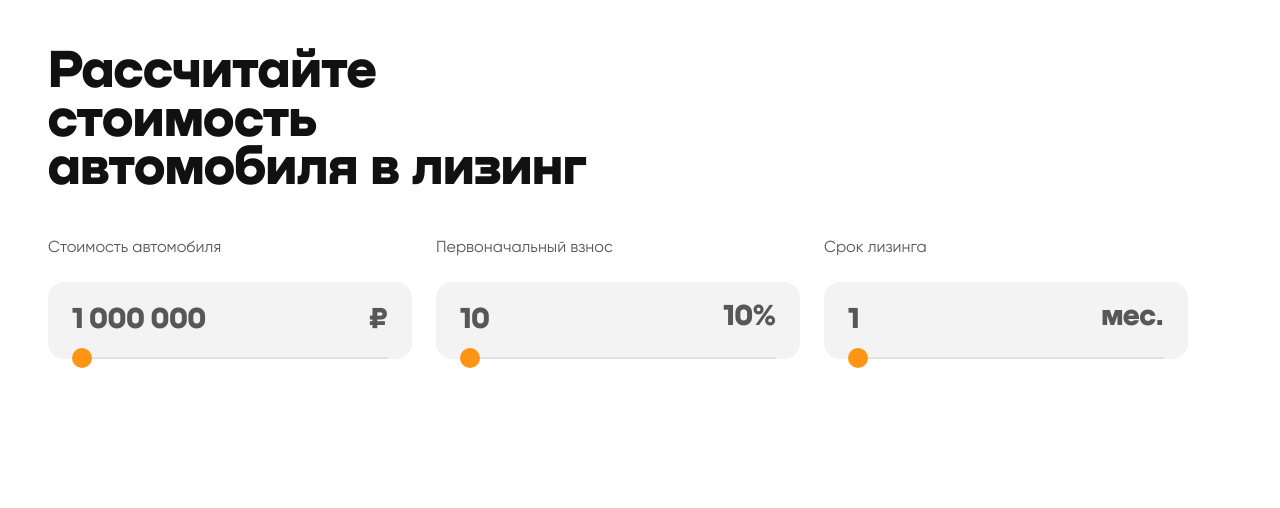
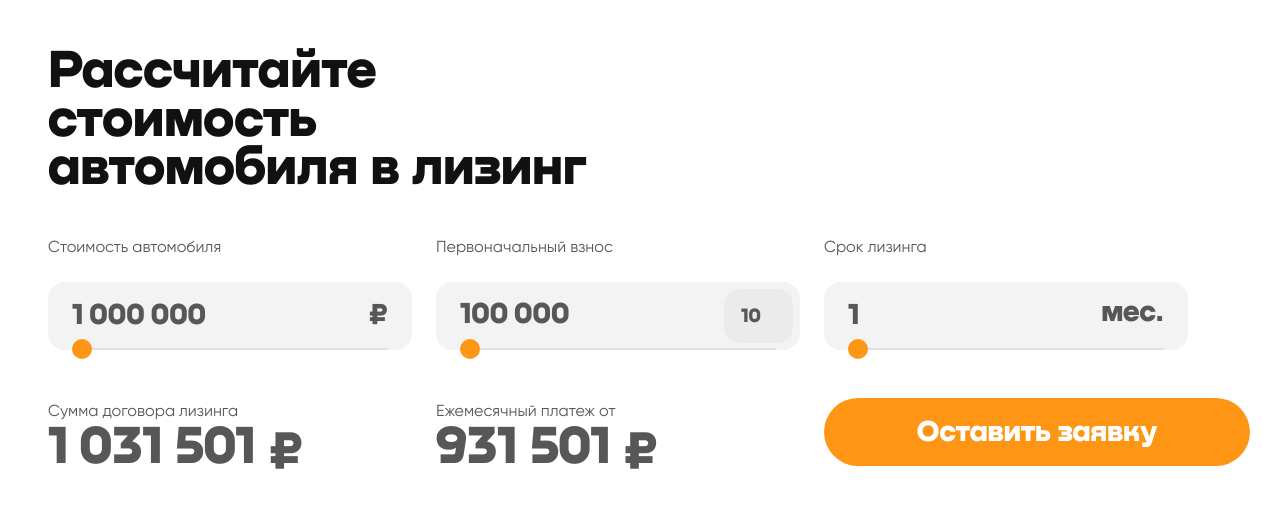
Before and after one commit to igor-yakovlev/oxem, a React (Vite) app: page / in a window 1280 px wide. Shown: the top 508 px of the page. Built offline with nearby package versions, Linux system fonts and the light colour scheme.

Commit message:
added button, show data component and refactored code

```diff
--- a/src/components/App.jsx
+++ b/src/components/App.jsx
@@ -1,14 +1,29 @@
 import { Container, Row, Col } from 'react-bootstrap'
-import InputRange from './InputRange'
+import InputRange from './inputs/InputRange'
+import InputProcentRange from './inputs/InputProcentRange'
+import ShowDataComponent from '../components/ShowDataComponent'
+import Button from '../components/Button'
 import { useState } from 'react'
+import { getBackgroundSize, numberWithSpaces, toPlainString, checkLimits } from '../utils/functions'
 
 function App() {
   const [price, setPrice] = useState(1000000)
   const [initialProcentFee, setInitialProcentFee] = useState(10)
-  const [term, setTerm] = useState(1)
+  const [months, setMonths] = useState(1)
 
   const getInitialFee = () => {
-    return Math.ceil((initialProcentFee * 100) / price)
+    return Math.ceil((initialProcentFee * price) / 100)
+  }
+
+  const getMonthPay = () => {
+    return Math.ceil(
+      (price - getInitialFee()) *
+        ((0.035 * Math.pow(1 + 0.035, months)) / (Math.pow(1 + 0.035, months) - 1)),
+    )
+  }
+
+  const getAmountAgreement = () => {
+    return getInitialFee() + months * getMonthPay()
   }
 
   const handleChangePrice = (price) => {
@@ -19,19 +34,19 @@ function App() {
     setInitialProcentFee(initialFee)
   }
 
-  const handleChangeTerm = (term) => {
-    setTerm(term)
+  const handleChangeMonths = (months) => {
+    setMonths(months)
   }
 
   return (
     <Container className='p-0 m-5'>
       <Row className='mt-5'>
-        <Col md={'6'}>
+        <Col md={'8'} xl={'6'}>
           <h1 className='title'>Рассчитайте стоимость автомобиля в лизинг</h1>
         </Col>
       </Row>
       <Row>
-        <Col md={'4'}>
+        <Col md={'12'} xl={'4'}>
           <InputRange
             data={'₽'}
             step={100000}
@@ -42,9 +57,9 @@ function App() {
             onChange={handleChangePrice}
           />
         </Col>
-        <Col md={'4'}>
-          <InputRange
-            data={`${initialProcentFee}%`}
+        <Col md={'12'} xl={'4'}>
+          <InputProcentRange
+            data={getInitialFee()}
             min={10}
             max={60}
             label={'Первоначальный взнос'}
@@ -52,15 +67,26 @@ function App() {
             onChange={handleChangeInitialProcentFee}
           />
         </Col>
-        <Col md={'4'}>
+        <Col md={'12'} xl={'4'}>
           <InputRange
             data={'мес.'}
             min={1}
             max={60}
             label={'Срок лизинга'}
-            value={term}
-            onChange={handleChangeTerm}
+            value={months}
+            onChange={handleChangeMonths}
           />
+        </Col>
+      </Row>
+      <Row className='mt-5'>
+        <Col xl={'4'} md={'6'}>
+          <ShowDataComponent label={'Сумма договора лизинга'} data={getAmountAgreement()} />
+        </Col>
+        <Col xl={'4'} md={'4'}>
+          <ShowDataComponent label={'Ежемесячный платеж от'} data={getMonthPay()} />
+        </Col>
+        <Col xl={'4'}>
+          <Button>Оставить заявку</Button>
         </Col>
       </Row>
     </Container>
--- /dev/null
+++ b/src/components/Button.jsx
@@ -0,0 +1,21 @@
+import React from 'react'
+import styles from './Button.module.scss';
+import {noop} from '../utils/functions';
+
+const Button = ({
+  disabled = false,
+  children,
+  onClick = noop,
+}) => {
+  return (
+    <button
+    disabled={disabled}
+    onClick={onClick}
+    className={styles.button}
+    >
+      {children}
+    </button>
+  )
+}
+
+export default Button;
--- /dev/null
+++ b/src/components/Button.module.scss
@@ -0,0 +1,26 @@
+.button {
+  padding: 14px 16px 12px;
+  width: 426px;
+  height: 68px;
+  background: #FF9514;
+  border-radius: 40px;
+  border: none;
+  font-family: 'Nekst';
+  font-weight: 900;
+  font-size: 30px;
+  line-height: 36px;
+  color: #FFFFFF;
+  transition: background 0.3s linear;
+}
+
+.button:hover {
+  background: #111111;
+}
+
+.button:disabled {
+  background: rgba(255, 149, 20, 0.4);
+}
+
+.button:active {
+  background: #575757;
+}
--- /dev/null
+++ b/src/components/ShowDataComponent.jsx
@@ -0,0 +1,18 @@
+import React from 'react';
+import styles from './ShowDataComponent.module.scss';
+import { getBackgroundSize, numberWithSpaces, toPlainString, checkLimits } from '../utils/functions'
+
+const ShowDataComponent = ({label, data}) => {
+  return (
+    <div>
+      <span className={styles.data__label}>
+        {label}
+      </span>
+      <h2 className={styles.data__text}>
+        {`${numberWithSpaces(data)} ₽`}
+      </h2>
+    </div>
+  )
+}
+
+export default ShowDataComponent;
--- /dev/null
+++ b/src/components/ShowDataComponent.module.scss
@@ -0,0 +1,15 @@
+.data__label {
+  font-family: 'Gilroy';
+  font-weight: 400;
+  font-size: 16px;
+  line-height: 150%;
+  color: #575757;
+}
+
+.data__text {
+  font-family: 'Nekst';
+  font-weight: 900;
+  font-size: 54px;
+  line-height: 90%;
+  color: #575757;
+}
--- /dev/null
+++ b/src/components/inputs/InputProcentRange.jsx
@@ -0,0 +1,52 @@
+import { React, useState, useEffect } from 'react'
+import styles from './InputProcentRange.module.scss'
+import { getBackgroundSize, numberWithSpaces, toPlainString, checkLimits } from '../../utils/functions'
+
+const InputProcentRange = ({ data, min, max, label, onChange, value, step = 1 }) => {
+  const handleBlur = ({ target }) => {
+    const { value } = target
+    const digVal = Number(toPlainString(value))
+    const checkedVal = checkLimits(digVal, min, max)
+    onChange(checkedVal)
+  }
+
+  const handleChange = ({ target }) => {
+    const { value } = target
+    onChange(value)
+  }
+
+  return (
+    <>
+      <label className={styles.input__label} htmlFor={data}>
+        {label}
+      </label>
+      <div className={styles.input}>
+        <div className={styles.input__text}>
+          <span>{numberWithSpaces(data)}</span>
+          <input
+            className={styles.input__procent}
+            id={data}
+            type='text'
+            value={`${value}`}
+            onBlur={handleBlur}
+            onChange={handleChange}
+          />
+        </div>
+        <div className={styles.range_container}>
+          <input
+            type='range'
+            step={step}
+            min={min}
+            max={max}
+            className={styles.input__range}
+            onChange={handleChange}
+            style={getBackgroundSize(value, min, max)}
+            value={value}
+          />
+        </div>
+      </div>
+    </>
+  )
+}
+
+export default InputProcentRange
--- /dev/null
+++ b/src/components/inputs/InputProcentRange.module.scss
@@ -0,0 +1,105 @@
+.input {
+  position: relative;
+  width: 100%;
+}
+
+.input__text {
+  background: #F3F3F4;
+  color: #575757;
+  border-radius: 16px;
+  width: inherit;
+  min-height: 68px;
+  font-family: 'Nekst';
+  font-weight: 900;
+  font-size: 30px;
+  padding: 7px 7px 7px 24px;
+  border: 0;
+  display: flex;
+  justify-content: space-between;
+  align-items: center;
+}
+
+.input__procent {
+  max-width: 69px;
+  background: #EBEBEC;
+  border: 0;
+  border-radius: 16px;
+  padding: 15px 17px;
+  font-family: 'Nekst';
+  font-weight: 900;
+  font-size: 20px;
+  line-height: 120%;
+  color: #575757;
+}
+
+.input__label {
+  font-family: 'Gilroy';
+  font-weight: 400;
+  font-size: 16px;
+  line-height: 20px;
+  color: #575757;
+  padding-bottom: 24px;
+}
+
+.input__text::-webkit-outer-spin-button {
+  -webkit-appearance: none;
+  margin: 0;
+}
+
+.input__text::-webkit-inner-spin-button {
+  -webkit-appearance: none;
+  margin: 0;
+}
+
+.range_container {
+  position: absolute;
+  left: 0;
+  bottom: -6px;
+  padding: 0 24px;
+  width: inherit;
+}
+
+.input__range {
+  width: 100%;
+  -webkit-appearance: none;
+  height: 2px;
+  background: #E1E1E1;
+  background-image: linear-gradient(#FF9514, #FF9514);
+  background-repeat: no-repeat;
+}
+
+.input__range:hover {
+  height: 1px;
+}
+
+.input__range::-webkit-slider-thumb {
+  -webkit-appearance: none;
+  height: 20px;
+  width: 20px;
+  border-radius: 50%;
+  background: #FF9514;
+  cursor: pointer;
+}
+
+.input__range::-webkit-slider-runnable-track {
+  -webkit-appearance: none;
+  box-shadow: none;
+  border: none;
+  background: transparent;
+}
+
+.input__range::-moz-range-track {
+  -moz-appearance: none;
+  box-shadow: none;
+  border: none;
+  background: transparent;
+}
+
+.input__range::-moz-range-thumb {
+  -webkit-appearance: none;
+  height: 20px;
+  width: 20px;
+  border-radius: 50%;
+  background: #FF9514;
+  cursor: pointer;
+}
--- a/src/components/InputRange.jsx
+++ b/src/components/inputs/InputRange.jsx
@@ -1,14 +1,13 @@
 import { React, useState, useEffect } from 'react'
 import styles from './InputRange.module.scss'
+import {
+  getBackgroundSize,
+  numberWithSpaces,
+  toPlainString,
+  checkLimits,
+} from '../../utils/functions'
 
 const InputRange = ({ data, min, max, label, onChange, value, step = 1 }) => {
-
-  const getBackgroundSize = () => {
-    value = Number(toPlainString(value))
-    value = checkLimits(value, min, max)
-    return { backgroundSize: `${((value - min) * 100) / (max - min)}% 100%` }
-  }
-
   const handleBlur = ({ target }) => {
     const { value } = target
     const digVal = Number(toPlainString(value))
@@ -20,6 +19,7 @@ const InputRange = ({ data, min, max, label, onChange, value, step = 1 }) => {
     const { value } = target
     onChange(value)
   }
+
   return (
     <>
       <label className={styles.input__label} htmlFor={data}>
@@ -43,7 +43,7 @@ const InputRange = ({ data, min, max, label, onChange, value, step = 1 }) => {
             max={max}
             className={styles.input__range}
             onChange={handleChange}
-            style={getBackgroundSize()}
+            style={getBackgroundSize(value, min, max)}
             value={value}
           />
         </div>
@@ -52,22 +52,4 @@ const InputRange = ({ data, min, max, label, onChange, value, step = 1 }) => {
   )
 }
 
-function numberWithSpaces(value) {
-  const plain = toPlainString(value)
-  return plain.replace(/\B(?=(\d{3})+(?!\d))/g, ' ')
-}
-
-function toPlainString(str) {
-  return str.toString().replace(/\s/g, '')
-}
-
-function checkLimits(value, min, max) {
-  if (value > min && value < max) return value
-  if (value <= min) {
-    return min
-  } else {
-    return max
-  }
-}
-
 export default InputRange
--- a/src/components/InputRange.module.scss
+++ b/src/components/inputs/InputRange.module.scss
@@ -12,27 +12,25 @@
   font-family: 'Nekst';
   font-weight: 900;
   font-size: 30px;
+  line-height: 36px;
   padding: 16px 24px;
   border: 0;
+  transition: background 0.5s ease-in-out;
 }
 
-.input__text::-webkit-outer-spin-button {
-  -webkit-appearance: none;
-  margin: 0;
-}
-
-.input__text::-webkit-inner-spin-button {
-  -webkit-appearance: none;
-  margin: 0;
+.input__text:focus {
+  background: white;
+  outline: none;
+  border: 2px solid #F3F3F4;
 }
 
 .input__data {
   position: absolute;
-  display: flex;
-  align-items: center;
   top: 0;
   bottom: 6px;
   right: 24px;
+  display: flex;
+  align-items: center;
   font-family: 'Nekst';
   font-weight: 900;
   font-size: 30px;
@@ -47,6 +45,17 @@
   line-height: 20px;
   color: #575757;
   padding-bottom: 24px;
+}
+
+
+.input__text::-webkit-outer-spin-button {
+  -webkit-appearance: none;
+  margin: 0;
+}
+
+.input__text::-webkit-inner-spin-button {
+  -webkit-appearance: none;
+  margin: 0;
 }
 
 .range_container {
@@ -64,6 +73,10 @@
   background: #E1E1E1;
   background-image: linear-gradient(#FF9514, #FF9514);
   background-repeat: no-repeat;
+}
+
+.input__range:hover {
+  height: 1px;
 }
 
 .input__range::-webkit-slider-thumb {
--- /dev/null
+++ b/src/utils/functions.js
@@ -0,0 +1,27 @@
+export function getBackgroundSize (value, min, max) {
+  value = Number(toPlainString(value))
+  value = checkLimits(value, min, max)
+  return { backgroundSize: `${((value - min) * 100) / (max - min)}% 100%` }
+}
+
+export function numberWithSpaces(value) {
+  const plain = toPlainString(value)
+  return plain.replace(/\B(?=(\d{3})+(?!\d))/g, ' ')
+}
+
+export function toPlainString(str) {
+  return str.toString().replace(/\s/g, '')
+}
+
+export function checkLimits(value, min, max) {
+  if (value > min && value < max) return value
+  if (value <= min) {
+    return min
+  } else {
+    return max
+  }
+}
+
+export function noop () {
+  return  null;
+}
```
